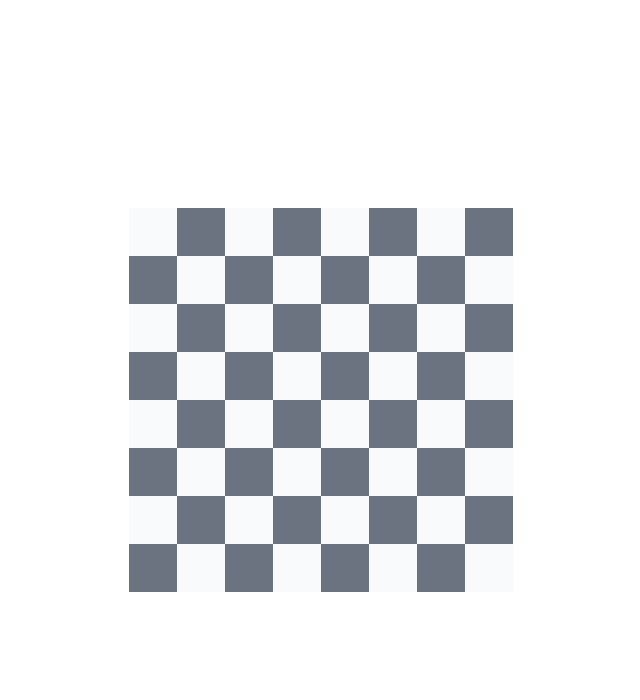
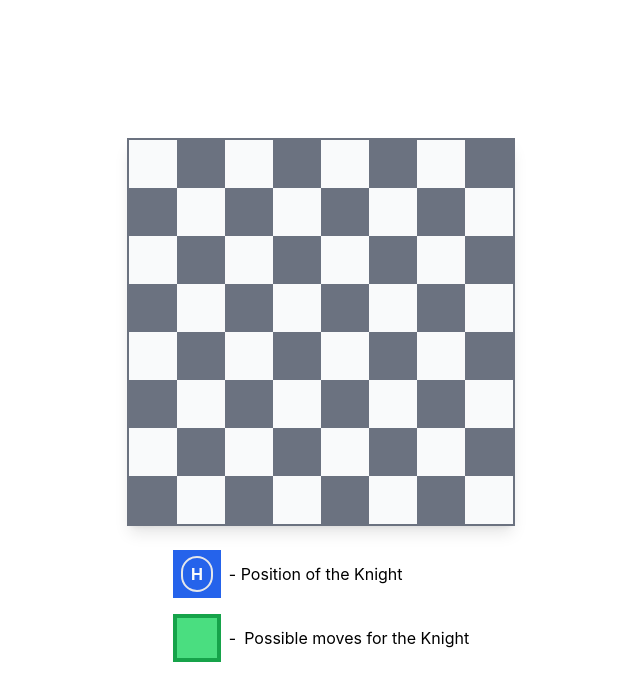
Before and after one commit to seebham/knightOnAChessBoard, a React (Vite) app: page / in a window 1280 px wide. Shown: the top 700 px of the page, without its empty margins (319-959 px from the left). Built offline with nearby package versions, Linux system fonts and the light colour scheme.

Commit message:
style: :art: styling imporvements

```diff
--- a/src/App.tsx
+++ b/src/App.tsx
@@ -102,7 +102,25 @@ function App() {
 
   return (
     <main className="container mx-auto h-screen flex flex-col justify-center items-center">
-      <div className={`inline-grid grid-cols-8 grid-rows-8 gap-0`}>{Boxes}</div>
+      <div
+        className={`inline-grid grid-cols-8 grid-rows-8 gap-0 border-2 border-gray-500 shadow-lg`}
+      >
+        {Boxes}
+      </div>
+      <div className="flex flex-col gap-4 mt-6">
+        <div className="flex flex-row justify-start items-center gap-2">
+          <div className="w-12 h-12 bg-blue-600 grid place-content-center">
+            <span className="text-gray-50 font-bold pointer-events-none border-2 rounded-full px-2 py-1">
+              H
+            </span>
+          </div>
+          - Position of the Knight
+        </div>
+        <div className="flex flex-row gap-2 items-center">
+          <div className="h-12 w-12 border-4 border-green-600 bg-green-400" />-{" "}
+          <div>Possible moves for the Knight</div>
+        </div>
+      </div>
     </main>
   );
 }
--- a/src/components/Box.tsx
+++ b/src/components/Box.tsx
@@ -17,12 +17,14 @@ const Box = ({
   return (
     <div
       className={`relative w-12 h-12 ${black ? "bg-gray-500" : "bg-gray-50"} ${
-        possible && "bg-green-400"
-      } ${horsePos === pos && "bg-blue-400"} grid place-items-center`}
+        possible && "border-4 border-green-600 bg-green-400"
+      } ${horsePos === pos && "bg-blue-600"} grid place-items-center`}
       onClick={handleClick}
     >
       {horsePos === pos && (
-        <div className="font-semibold pointer-events-none">H</div>
+        <div className="text-gray-50 font-bold pointer-events-none border-2 rounded-full px-2 py-1">
+          H
+        </div>
       )}
     </div>
   );
```
